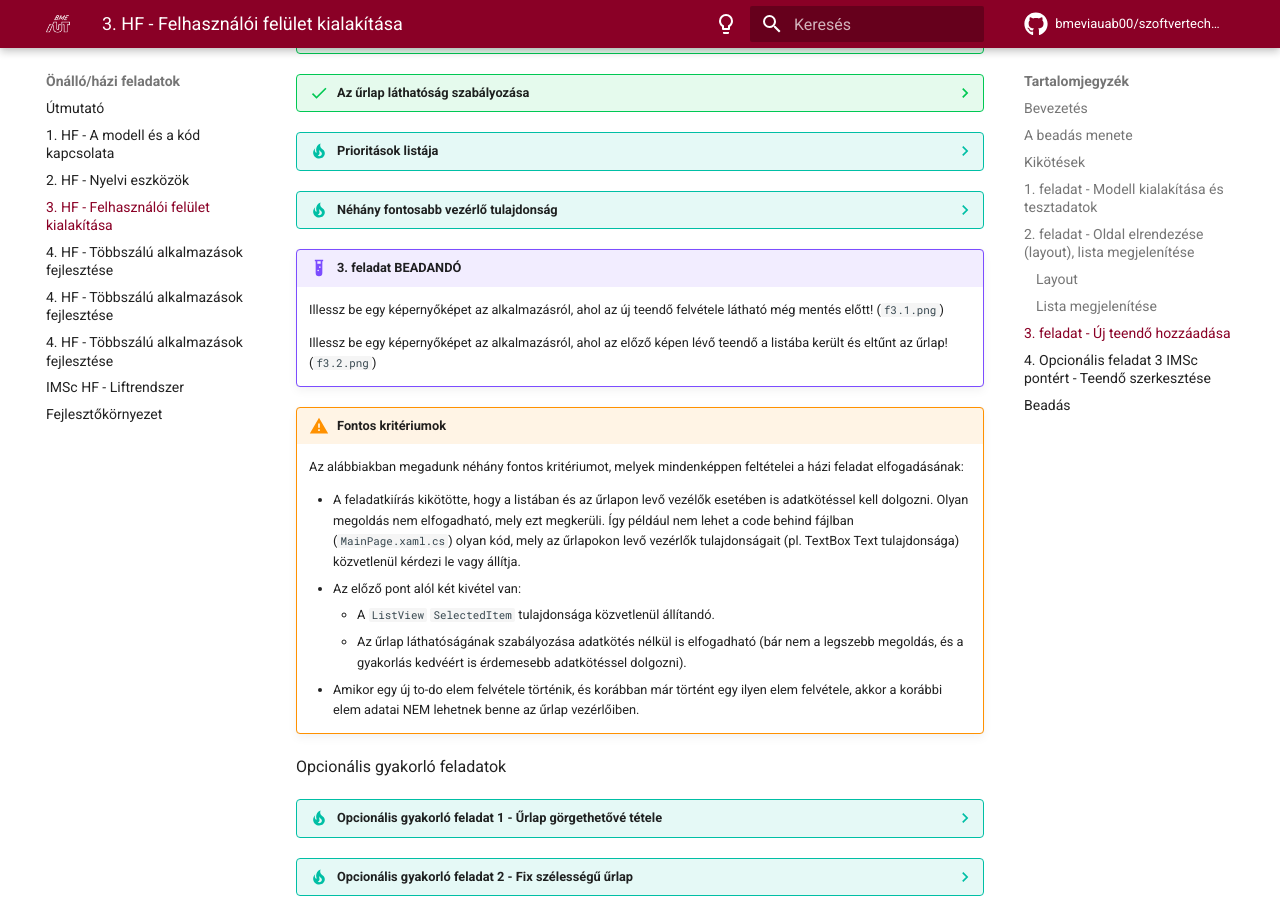
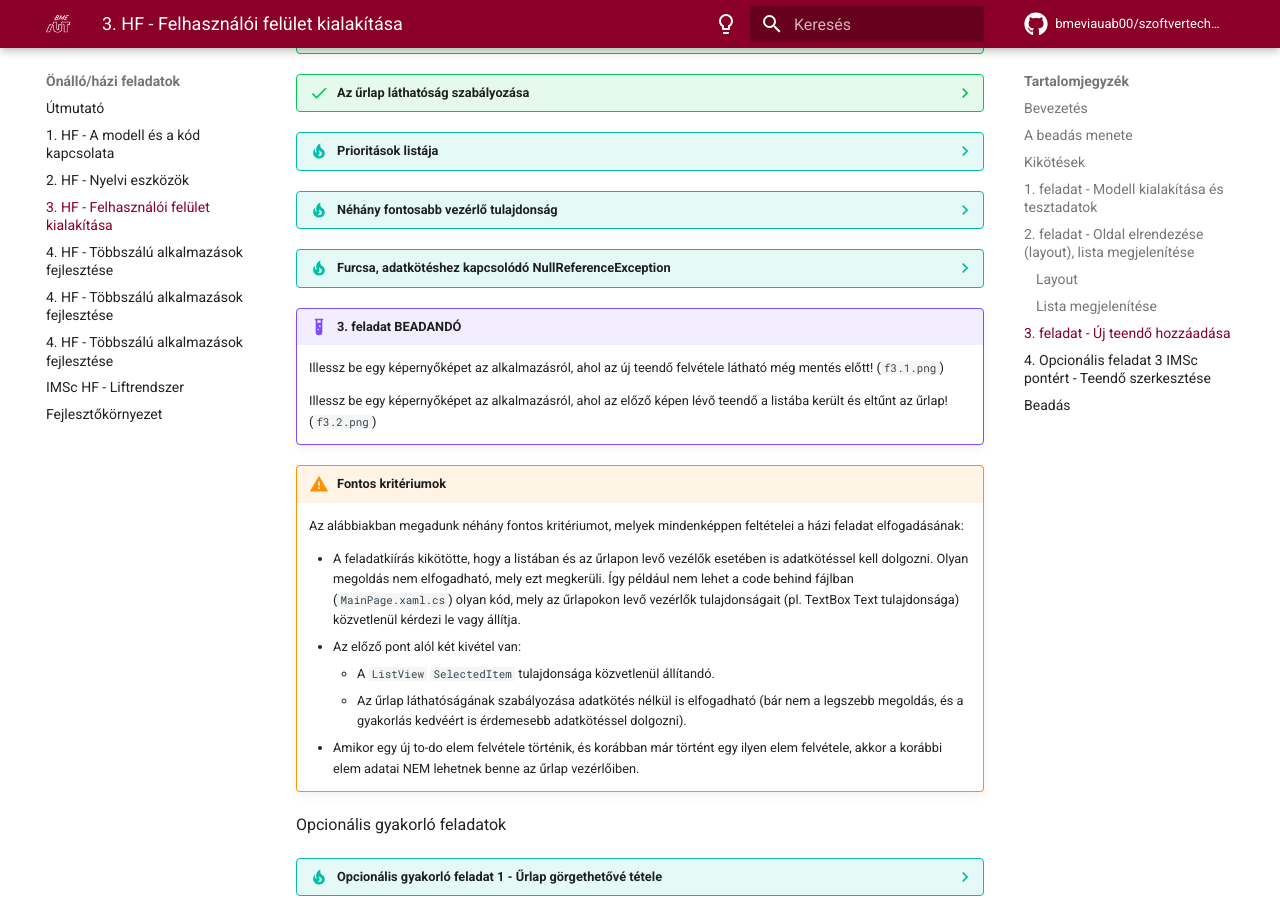
Before and after one commit to bmeviauab00/szoftvertechnikak, an MkDocs documentation site: the page built from docs/hazi/3-felhasznaloi-felulet-kialakitasa/index.md, in a window 1280 px wide and 900 px high, scrolled down 8536 px. Built offline with MkDocs 1.6.1 and Material for MkDocs 9.7.7, drawn with Linux system fonts in a browser that asks for light colours; emoji names are drawn with the system emoji font; comment, search, counter and statistics services are not loaded; the version menu is left out; some of the changed lines change nothing that is shown.

Commit message:
HF 3 NullReferenceException tipp

```diff
--- a/docs/hazi/3-felhasznaloi-felulet-kialakitasa/index.md
+++ b/docs/hazi/3-felhasznaloi-felulet-kialakitasa/index.md
@@ -341,6 +341,10 @@ Az űrlap elrendezése
     * A `CheckBox` vezérlő `IsChecked` (és nem a `Checked`!) tulajdonsága
     * `DatePicker` vezérlő `Date` tulajdonsága
 
+??? tip "Furcsa, adatkötéshez kapcsolódó NullReferenceException"
+    Ha egy "megfoghatatlannak" tűnő `NullReferenceException`-t kapsz az új elem felvételekor, akkor ellenőrizd, hogy a `ComboBox` esetében a `SelectedValue`-t kötötted-e esetleg a `SelectedItem` helyett (a `SelectedItem` használandó).
+
+
 !!! example "3. feladat BEADANDÓ"
     Illessz be egy képernyőképet az alkalmazásról, ahol az új teendő felvétele látható még mentés előtt! (`f3.1.png`)
 
```
